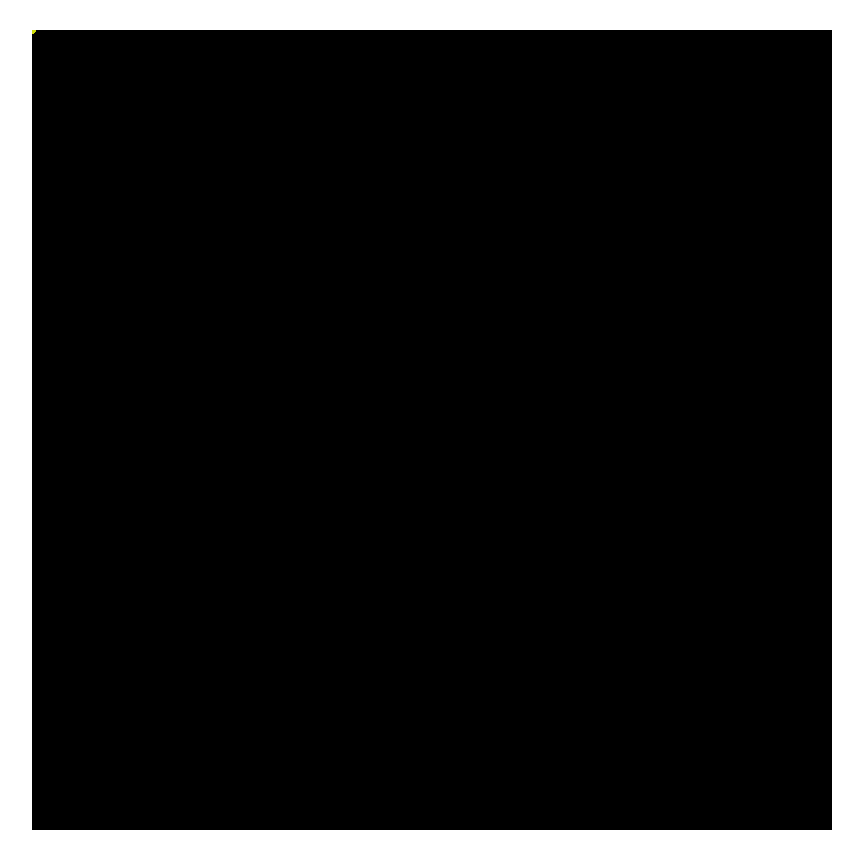
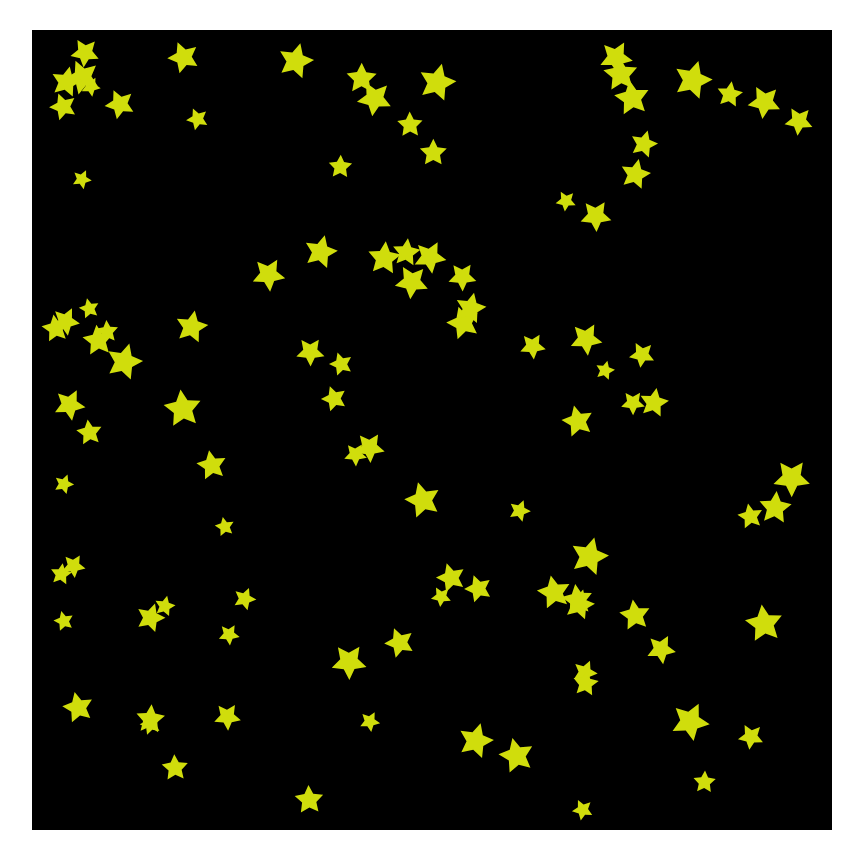
Before and after one commit to mickeyZaku/tech-lab, a website: page canvas/canvas-4.html in a window 1280 px wide. Shown: the whole page, without its empty margins (208-1071 px from the left). Drawn offline with Linux system fonts and the light colour scheme.

Commit message:
增加星空

```diff
--- a/canvas/canvas-4.html
+++ b/canvas/canvas-4.html
@@ -12,29 +12,33 @@
     var context = canvas.getContext('2d');
     context.fillStyle = '#000';
     context.fillRect(0,0,canvas.width,canvas.height);
-    for (var i = 0; i < 200; i++) {
+    for (var i = 0; i < 100; i++) {
         var r = Math.random()*10+10;
         var x=Math.abs(Math.random()*canvas.width-40)+20;
         var y=Math.abs(Math.random()*canvas.height-40)+20;
         var rot = Math.random()*360;
-        drawStar(context,r/2,r,x,y,'#d0dd0c','#d0dd0c',5,rot);
+        drawStar(context,r,x,y,'#d0dd0c',rot);
     }
-    function drawStar(ctx,r,R,x,y,lineColor,fillColor,lineWidth,rot) {//rot 旋转角度
-        ctx.lineWidth = lineWidth? lineWidth : 5;
-        ctx.strokeStyle = lineColor?lineColor: '#ccc';
+    function drawStar(ctx,R,x,y,fillColor,rot) {//rot 旋转角度
+        ctx.save();
+        ctx.translate(x,y);
+        ctx.rotate(rot/180*Math.PI);
+        ctx.scale(R,R)
+        starPath(ctx);
+//        ctx.lineWidth = lineWidth? lineWidth : 5;
+//        ctx.strokeStyle = lineColor?lineColor: '#ccc';
         ctx.fillStyle = fillColor?fillColor: '#bebebe';
-        starPath(ctx);
+//        ctx.lineJoin = 'round';
         ctx.fill();
-        ctx.stroke();
+//        ctx.stroke();
+        ctx.restore();
     }
     function starPath(ctx) {
         ctx.beginPath();
         for (var i = 0; i < 5; i++) {
             ctx.lineTo(Math.cos((18+i*72)/180*Math.PI),-Math.sin((18+i*72)/180*Math.PI));
-            ctx.lineTo(Math.cos((54+i*72)/180*Math.PI),-Math.sin((54+i*72)/180*Math.PI));
+            ctx.lineTo(Math.cos((54+i*72)/180*Math.PI)*0.5,-Math.sin((54+i*72)/180*Math.PI)*0.5);
         }
-        ctx.lineJoin = 'round';
-        ctx.miterLimit = 20;
         ctx.closePath();
     }
 </script>
```
